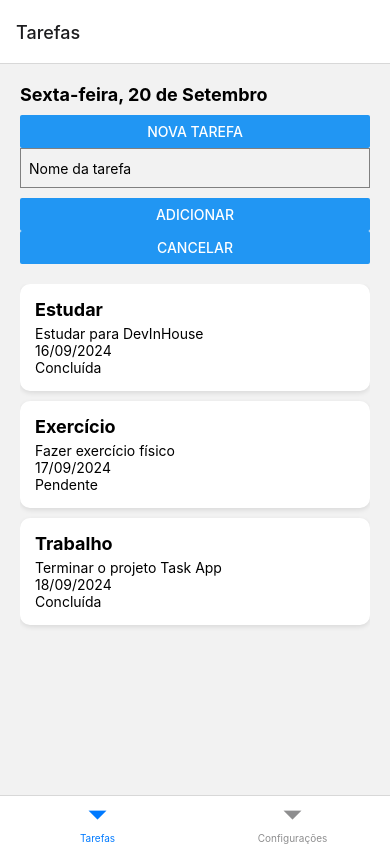
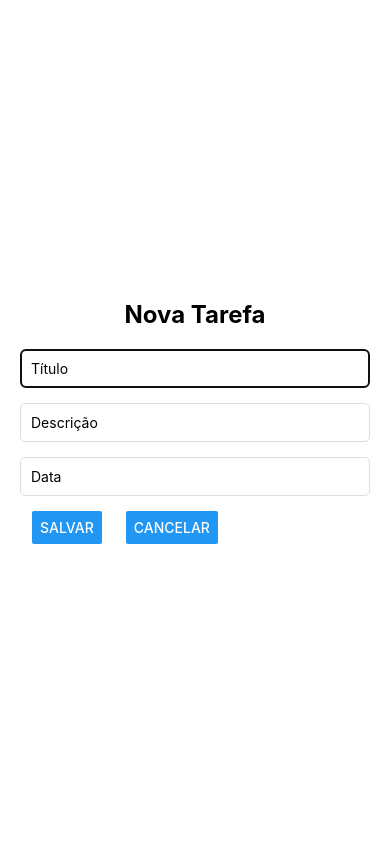
Before and after one commit to DEVinHouse-Clamed-V3/task-app, a React Native app: screen /Tarefas in a window 390 px wide. Both pictures are taken after a click on the button "NOVA TAREFA". Built offline with nearby package versions, Linux system fonts and the light colour scheme.

Commit message:
Implementado ModalNovaTarefa e integrado ao TelaTarefas.js

```diff
--- /dev/null
+++ b/components/ModalNovaTarefa.js
@@ -0,0 +1,82 @@
+import React, {useState} from "react";
+import { View, Text, TextInput, StyleSheet, Button, Modal } from "react-native";
+
+
+
+export default function ModalNovaTarefa({ visivel, aoFechar, aoSalvar }) {
+    const [titulo, setTitulo] = useState("");
+    const [descricao, setDescricao] = useState("");
+    const [data, setData] = useState("");
+
+    const limparCampos = () => {
+        setTitulo("");
+        setDescricao("");
+        setData("");
+    };
+
+    const salvarTarefa = () => {
+        aoSalvar({
+            titulo,
+            descricao,
+            data,
+        });
+        limparCampos();
+    };
+
+    return (
+        <Modal visible={visivel} animationType="slide" onRequestClose={aoFechar}>
+            <View style={styles.container}>
+                <Text style={styles.titulo}>Nova Tarefa</Text>
+                <TextInput
+                    placeholder="Título"
+                    value={titulo}
+                    onChangeText={setTitulo}
+                    style={styles.input}
+                />
+                <TextInput
+                    placeholder="Descrição"
+                    value={descricao}
+                    onChangeText={setDescricao}
+                    style={styles.input}
+                />
+                <TextInput
+                    placeholder="Data"
+                    value={data}
+                    onChangeText={setData}
+                    style={styles.input}
+                />
+                <View style={styles.botoesContainer}>
+                    <Button title="Salvar" onPress={salvarTarefa} />
+                    <Button title="Cancelar" onPress={aoFechar} />
+                </View>
+            </View>
+        </Modal>
+    );
+}
+
+const styles = StyleSheet.create({
+    container: {
+        flex: 1,
+        padding: 20,
+        justifyContent: "center",
+        backgroundColor: "#fff",
+    },
+    titulo: {
+        fontSize: 24,
+        fontWeight: "bold",
+        marginBottom: 20,
+        textAlign: "center",
+    },
+    input: {
+        borderWidth: 1,
+        borderColor: "#ddd",
+        borderRadius: 5,
+        padding: 10,
+        marginBottom: 15,
+    },
+    botoesContainer: {
+        flexDirection: "row",
+        justifyContent: "space-around",
+        width: "60%",
+    },
+});
--- a/screens/TelaTarefas.js
+++ b/screens/TelaTarefas.js
@@ -2,6 +2,7 @@ import React, { useEffect, useState } from "react";
 import { View, Text, FlatList, TextInput, StyleSheet, Button } from "react-native";
 import tasks from "../data/dadosTarefas";
 import CardTarefa from "../components/CardTarefa";
+import ModalNovaTarefa from "../components/ModalNovaTarefa";
 
 const obterDataFormatada = () => {
     const hoje = new Date();
@@ -38,24 +39,22 @@ const obterDataFormatada = () => {
 };
 
 export default function TelaTarefas() {
-    const [tarefas, definirTarefas] = useState([]);
-    const [novaTarefa, definirNovaTarefa] = useState("");
-    const [modalVisivel, definirModalVisivel] = useState(false);
+    const [tarefas, setTarefas] = useState([]);
+    const [modalVisivel, setModalVisivel] = useState(false);
 
     useEffect(() => {
-        definirTarefas(tasks);
+        setTarefas(tasks);
     }, []);
 
-    const adicionarTarefa = () => {
+    const adicionarTarefa = (novaTarefa) => {
         const nova = {
-            nome: novaTarefa,
-            descricao: "Nova tarefa adicionada",
+            nome: novaTarefa.titulo,
+            descricao: novaTarefa.descricao || "Sem descrição",
             status: false,
-            data: obterDataFormatada(),
+            data: novaTarefa.data || obterDataFormatada(),
         };
-        definirTarefas([...tarefas, nova]);
-        definirNovaTarefa("");
-        definirModalVisivel(false);
+        setTarefas([...tarefas, nova]);
+        setModalVisivel(false);
     };
 
     const renderTarefa = ({ item }) => (
@@ -70,19 +69,15 @@ export default function TelaTarefas() {
     return (
         <View style={styles.container}>
             <Text style={styles.dataTexto}>{obterDataFormatada()}</Text>
-            <Button title="Nova Tarefa" onPress={() => definirModalVisivel(true)} />
-            {modalVisivel && (
-                <View style={styles.inputContainer}>
-                    <TextInput
-                        placeholder="Nome da tarefa"
-                        value={novaTarefa}
-                        onChangeText={definirNovaTarefa}
-                        style={styles.input}
-                    />
-                    <Button title="Adicionar" onPress={adicionarTarefa} />
-                    <Button title="Cancelar" onPress={() => definirModalVisivel(false)} />
-                </View>
-            )}
+
+            <Button title="Nova Tarefa" onPress={() => setModalVisivel(true)} />
+
+            <ModalNovaTarefa
+                visivel={modalVisivel}
+                aoFechar={() => setModalVisivel(false)}
+                aoSalvar={adicionarTarefa}
+            />
+
             <FlatList
                 data={tarefas}
                 renderItem={renderTarefa}
@@ -102,15 +97,4 @@ const styles = StyleSheet.create({
         fontWeight: "bold",
         marginBottom: 10,
     },
-    inputContainer: {
-        marginBottom: 20,
-    },
-    input: {
-        height: 40,
-        borderWidth: 1,
-        borderColor: "gray",
-        paddingHorizontal: 8,
-        marginBottom: 10,
-        width: "100%",
-    },
 });
```
